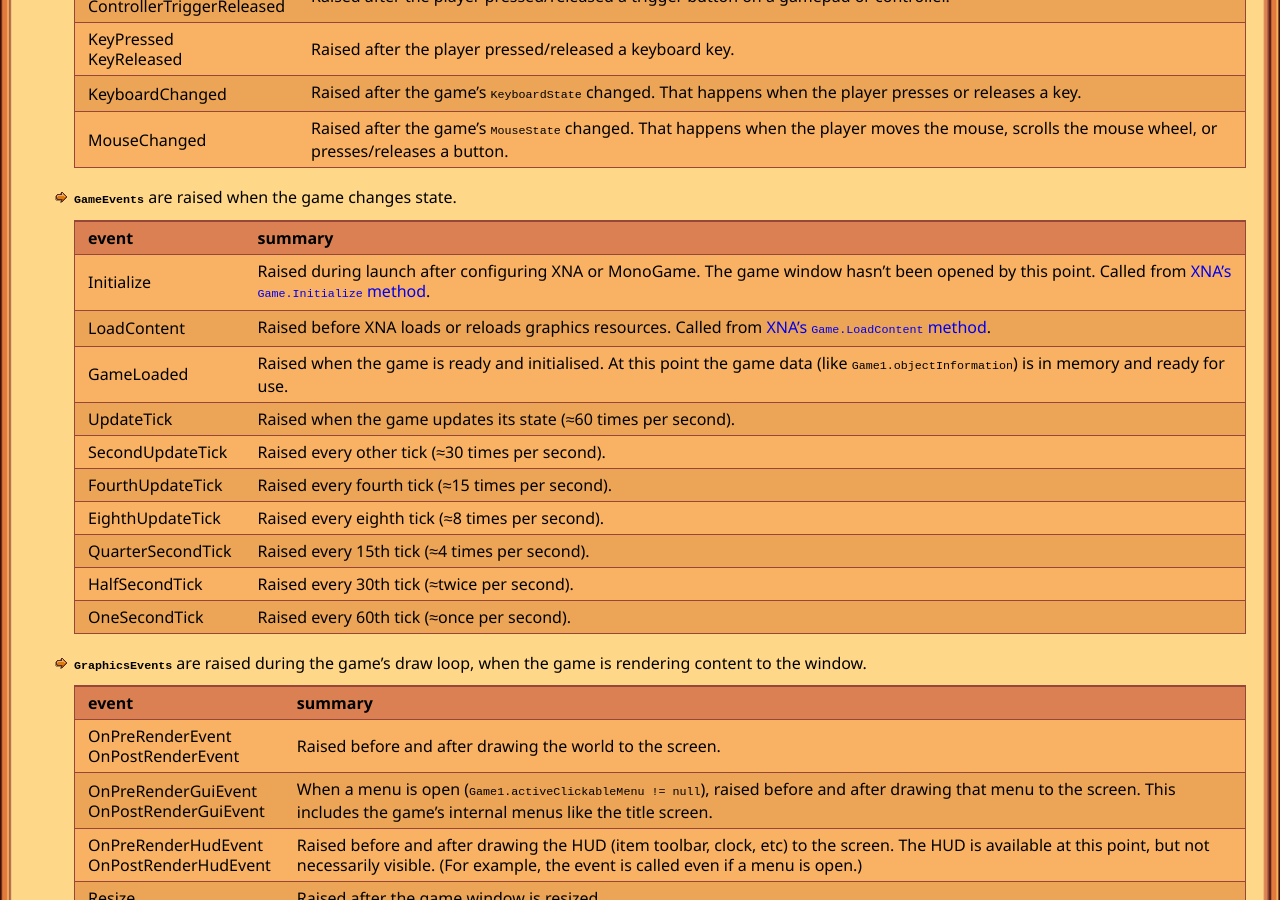
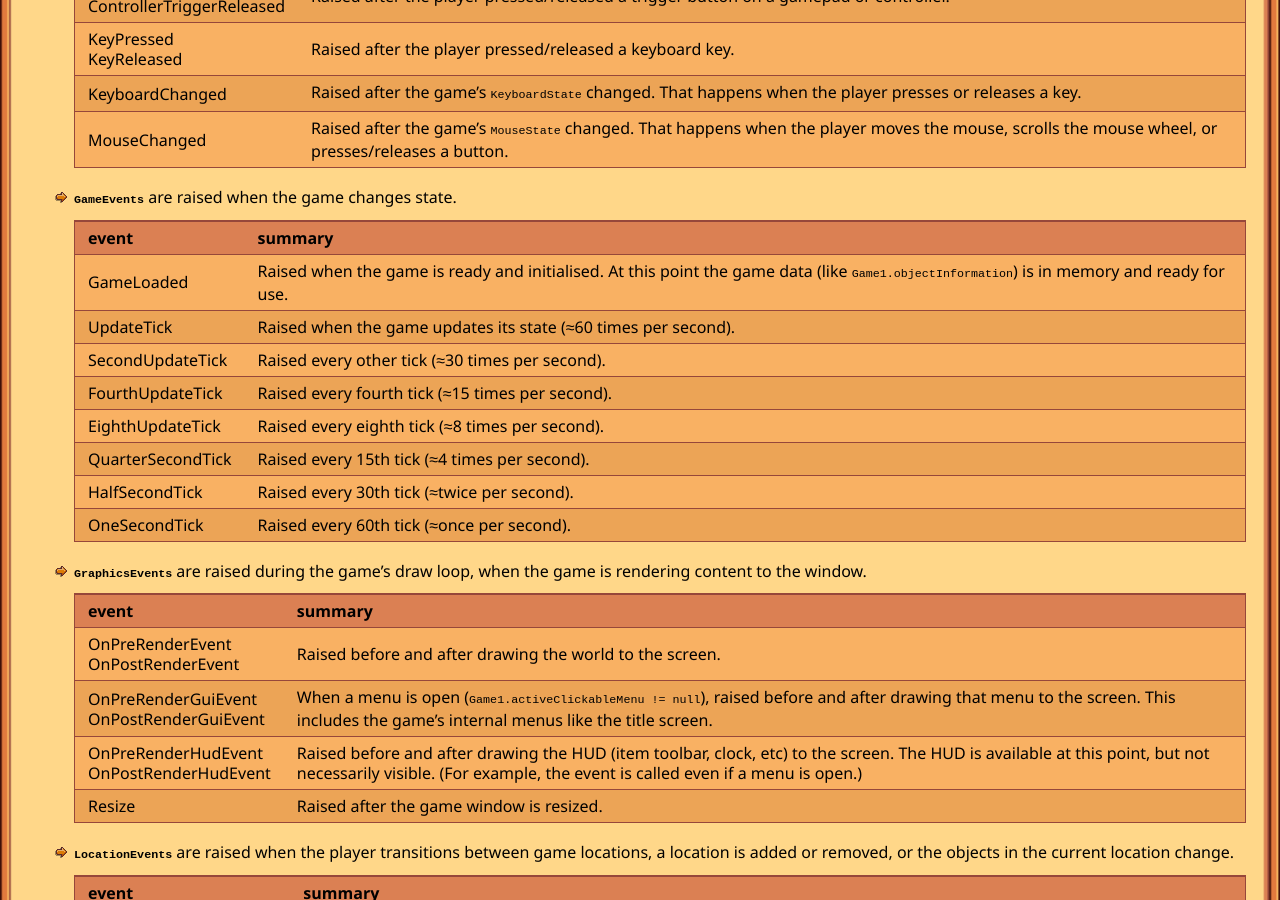
Before and after one commit to Pathoschild/canimod.github.io, a Jekyll site: the page built from for-devs/creating-a-smapi-mod.md, in a window 1280 px wide and 900 px high, scrolled down 4471 px. Built offline with Jekyll 4.4.1, drawn with Linux system fonts in a browser that asks for light colours; nearby versions of some CDN libraries.

Commit message:
remove two deprecated SMAPI events

```diff
--- a/for-devs/creating-a-smapi-mod.md
+++ b/for-devs/creating-a-smapi-mod.md
@@ -258,8 +258,6 @@ Here are the available events:
 
   | event | summary |
   |:----- |:------- |
-  | Initialize | Raised during launch after configuring XNA or MonoGame. The game window hasn't been opened by this point. Called from [XNA's `Game.Initialize` method](https://msdn.microsoft.com/en-us/library/microsoft.xna.framework.game.initialize.aspx). |
-  | LoadContent | Raised before XNA loads or reloads graphics resources. Called from [XNA's `Game.LoadContent` method](https://msdn.microsoft.com/en-us/library/microsoft.xna.framework.game.loadcontent.aspx).
   | GameLoaded | Raised when the game is ready and initialised. At this point the game data (like `Game1.objectInformation`) is in memory and ready for use. |
   | UpdateTick | Raised when the game updates its state (≈60 times per second). |
   | SecondUpdateTick | Raised every other tick (≈30 times per second). |
```
